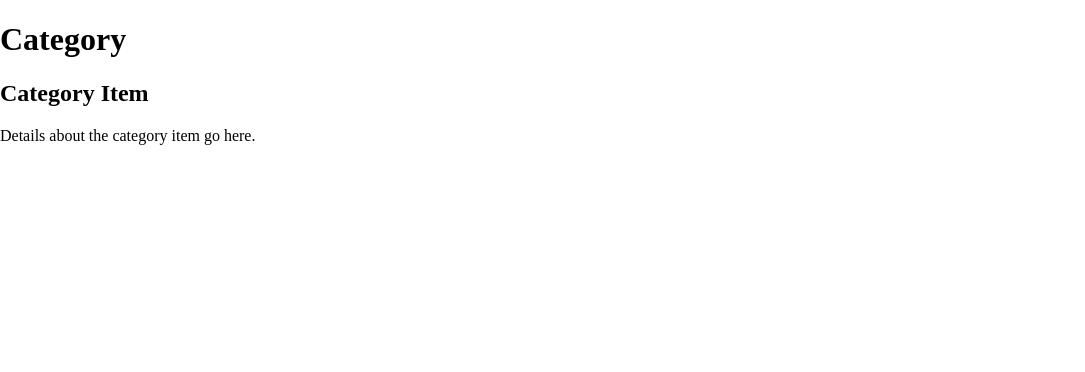
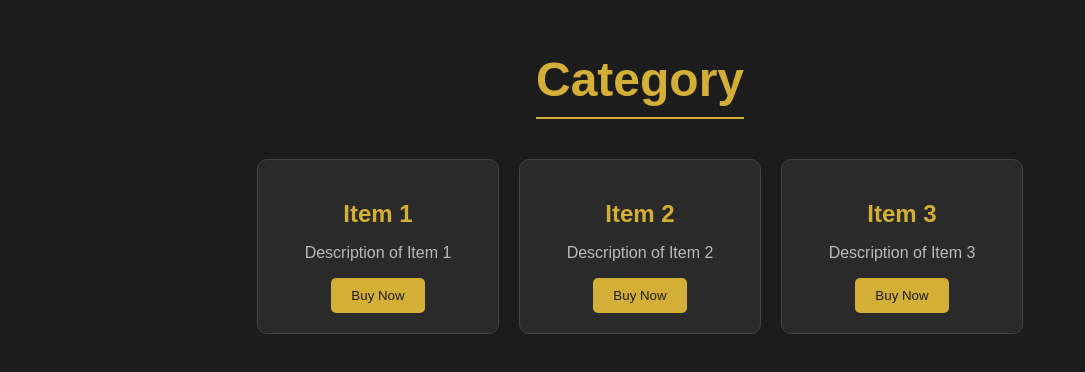
Before and after one commit to jasimSalman/Swan-Shine_Front-end, a React (Vite) app in the folder swan-shine/: page /category in a window 1280 px wide. Shown: the top 372 px of the page, without its empty margins (0-1085 px from the left). Built offline with nearby package versions, Linux system fonts and the light colour scheme.

Commit message:
styling on category

```diff
--- a/swan-shine/src/components/Category/CategoryPage.css
+++ b/swan-shine/src/components/Category/CategoryPage.css
@@ -0,0 +1,65 @@
+body {
+  margin: 0;
+  font-family: 'Arial', sans-serif;
+  background-color: #1c1c1c;
+  color: #d4af37;
+}
+
+.category-page {
+  text-align: center;
+  padding: 20px;
+}
+
+.category-page h1 {
+  font-size: 3em;
+  margin-bottom: 20px;
+  border-bottom: 2px solid #d4af37;
+  display: inline-block;
+  padding-bottom: 10px;
+}
+
+.items-card {
+  display: flex;
+  flex-wrap: wrap;
+  justify-content: center;
+  gap: 20px;
+  padding: 20px;
+}
+
+.item-card {
+  background-color: #2a2a2a;
+  border: 1px solid #444;
+  border-radius: 10px;
+  width: 200px;
+  padding: 20px;
+  transition: transform 0.3s, box-shadow 0.3s;
+}
+
+.item-card:hover {
+  transform: translateY(-10px);
+  box-shadow: 0 4px 15px rgba(0, 0, 0, 0.3);
+}
+
+.item-card h2 {
+  font-size: 1.5em;
+  margin-bottom: 10px;
+}
+
+.item-card p {
+  font-size: 1em;
+  color: #bbb;
+}
+
+.item-card button {
+  background-color: #d4af37;
+  color: #1c1c1c;
+  border: none;
+  padding: 10px 20px;
+  border-radius: 5px;
+  cursor: pointer;
+  transition: background-color 0.3s;
+}
+
+.item-card button:hover {
+  background-color: #b08f26;
+}
--- a/swan-shine/src/components/Category/ItemsCard.jsx
+++ b/swan-shine/src/components/Category/ItemsCard.jsx
@@ -1,11 +1,22 @@
 import React from 'react'
-// import './ItemsCard.css'
+import './CategoryPage.css'
+
+const items = [
+  { id: 1, title: 'Item 1', description: 'Description of Item 1' },
+  { id: 2, title: 'Item 2', description: 'Description of Item 2' },
+  { id: 3, title: 'Item 3', description: 'Description of Item 3' }
+]
 
 const ItemsCard = () => {
   return (
     <div className="items-card">
-      <h2>Category Item</h2>
-      <p>Details about the category item go here.</p>
+      {items.map((item) => (
+        <div key={item.id} className="item-card">
+          <h2>{item.title}</h2>
+          <p>{item.description}</p>
+          <button>Buy Now</button>
+        </div>
+      ))}
     </div>
   )
 }
```
